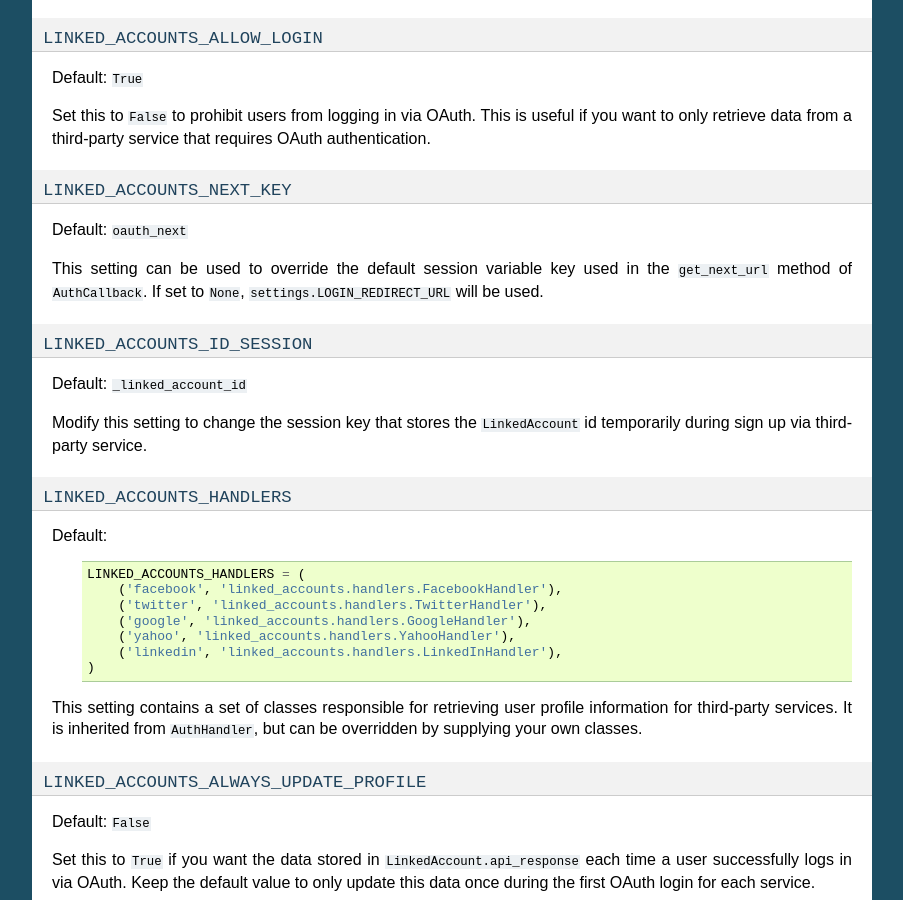
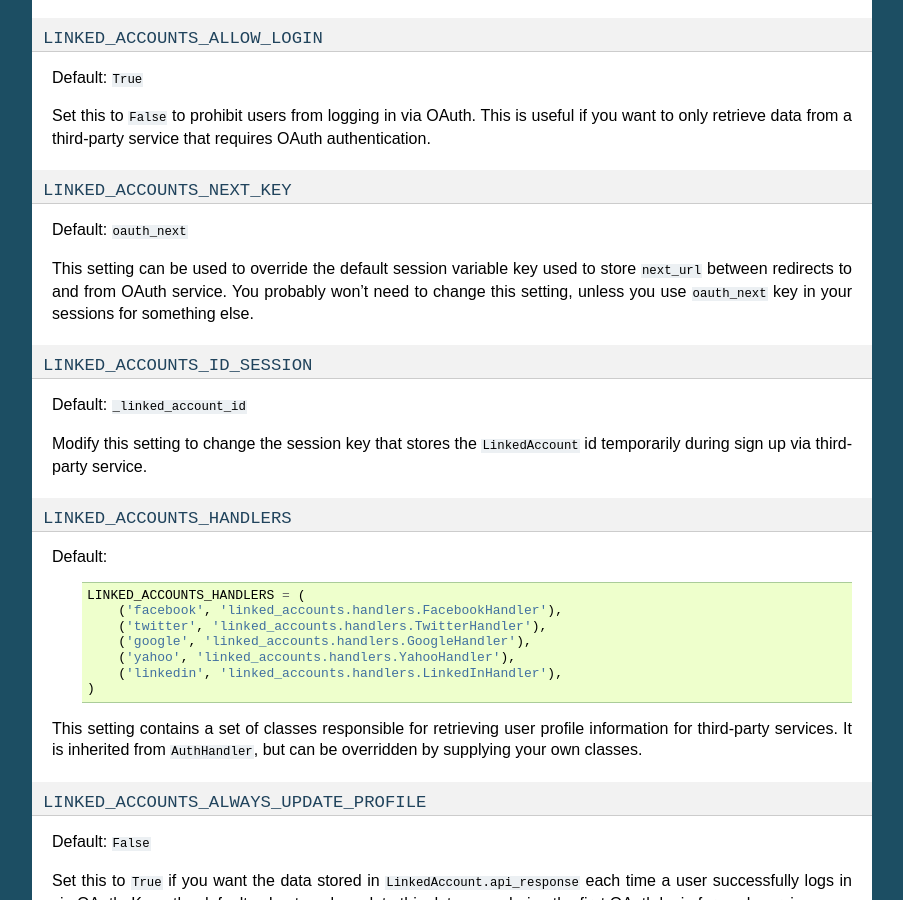
Before and after one commit to zen4ever/django-linked-accounts, a Sphinx documentation site: the page built from docs/gettingstarted.rst, in a window 1280 px wide and 900 px high, scrolled down 405 px. Shown: the whole window, without its empty margins (198-1101 px from the left). Built offline with Sphinx 7.4.7, drawn with Linux system fonts in a browser that asks for light colours.

Commit message:
Rewritten description to LINKED_ACCOUNTS_NEXT_KEY

```diff
--- a/docs/gettingstarted.rst
+++ b/docs/gettingstarted.rst
@@ -43,8 +43,9 @@ service that requires OAuth authentication.
 Default: ``oauth_next``
 
 This setting can be used to override the default session variable
-key used in the ``get_next_url`` method of ``AuthCallback``. If
-set to ``None``, ``settings.LOGIN_REDIRECT_URL`` will be used.
+key used to store ``next_url`` between redirects to and from OAuth service.
+You probably won't need to change this setting, unless you use ``oauth_next``
+key in your sessions for something else.
 
 .. _linked_accounts_id_session:
 
```
